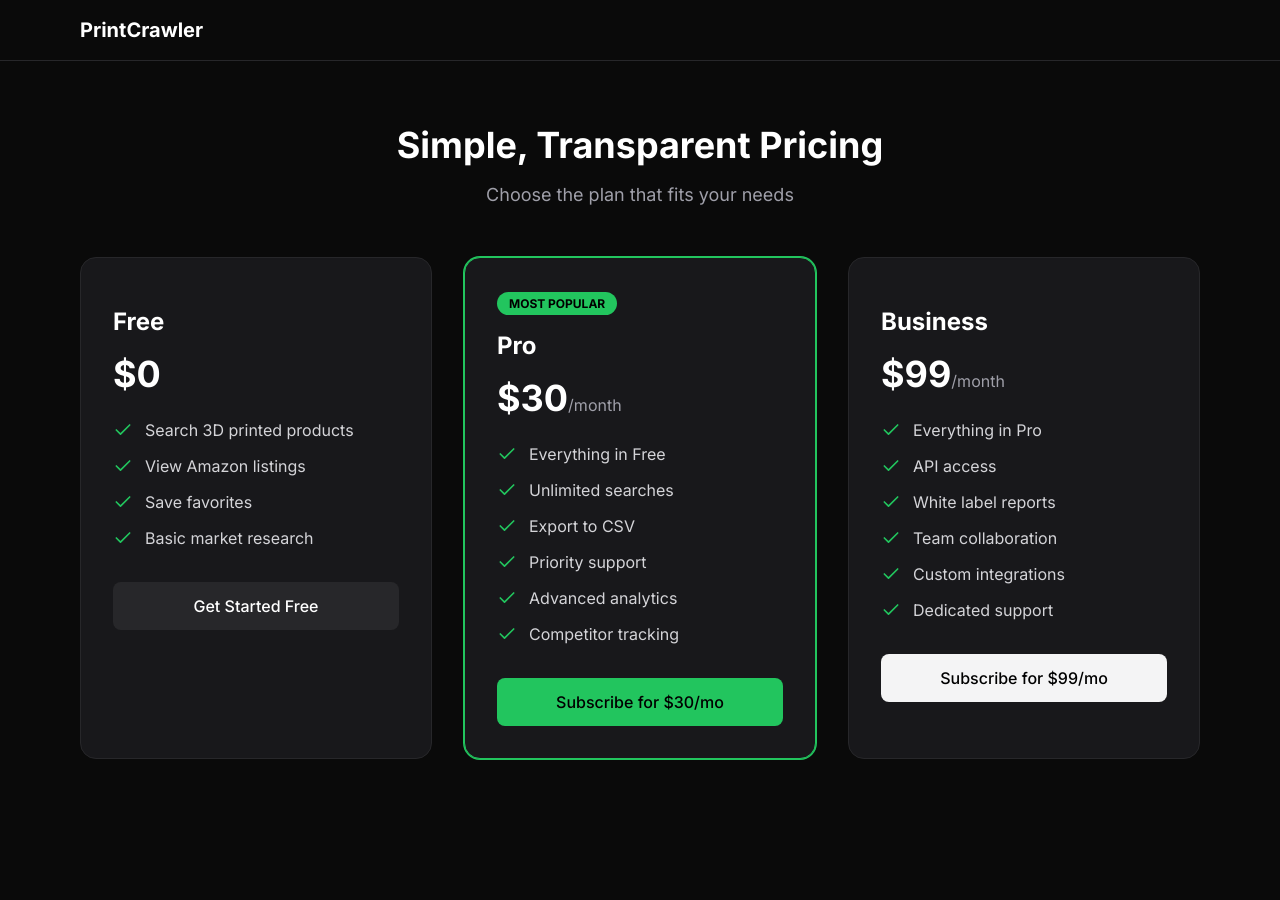
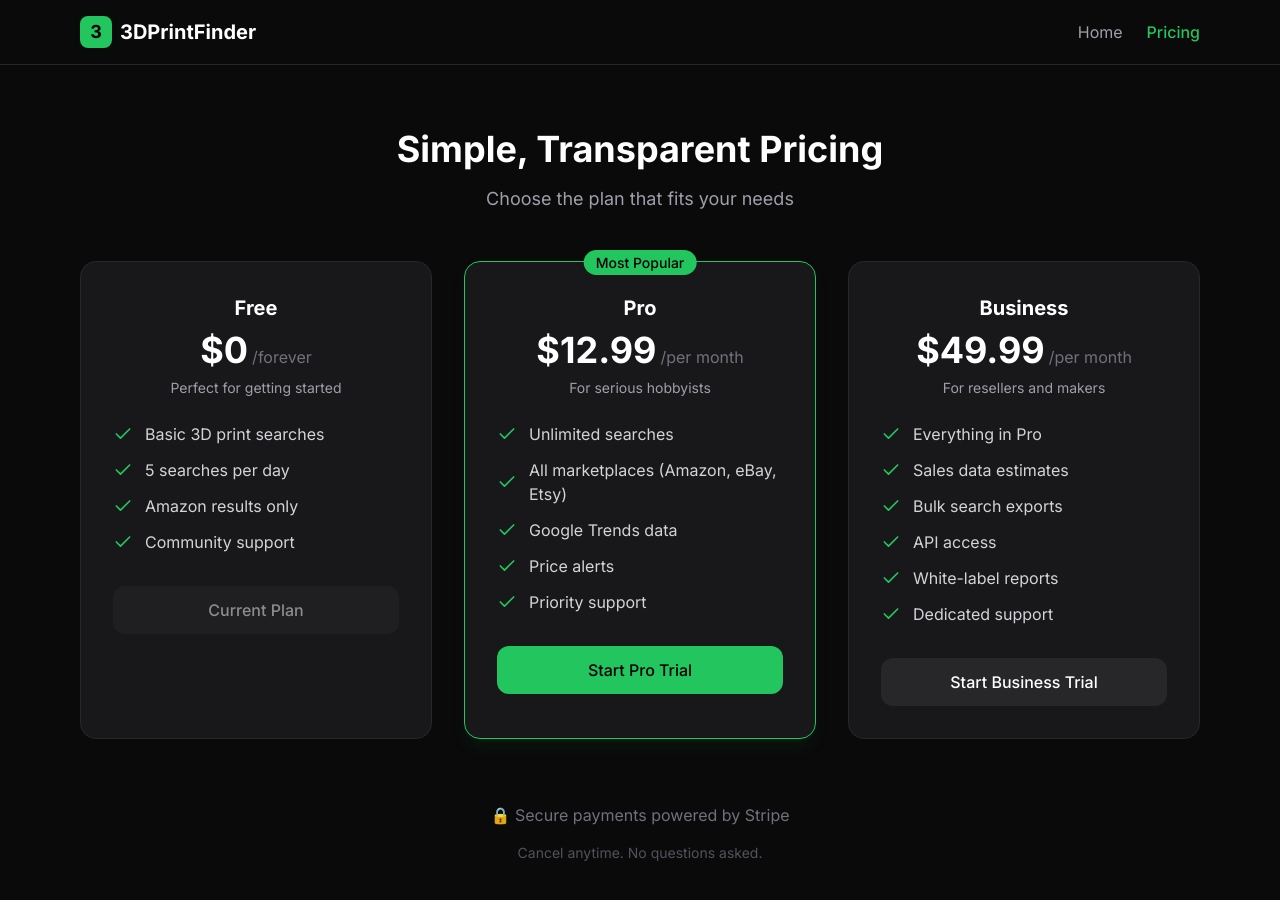
Before and after one commit to agent1ppw-ship-it/3dprintfinder, a Next.js app: page /pricing in a window 1280 px wide. Shown: the top 900 px of the page. Before the commit the page ends 823 px from the top, so only its background shows below. Built offline with nearby package versions, Linux system fonts and the light colour scheme; no server answers.

Commit message:
Add Stripe payment integration

```diff
--- /dev/null
+++ b/src/app/api/checkout/route.ts
@@ -0,0 +1,46 @@
+import { NextRequest, NextResponse } from "next/server";
+import Stripe from "stripe";
+
+const stripe = new Stripe(process.env.STRIPE_SECRET_KEY || "", {
+  apiVersion: "2023-10-16",
+});
+
+const PRICES = {
+  free: { name: "Free", price: 0, priceId: null },
+  pro: { name: "Pro", price: 12.99, priceId: process.env.STRIPE_PRO_PRICE_ID },
+  business: { name: "Business", price: 49.99, priceId: process.env.STRIPE_BUSINESS_PRICE_ID },
+};
+
+export async function POST(request: NextRequest) {
+  try {
+    const { plan } = await request.json();
+    const planData = PRICES[plan as keyof typeof PRICES];
+
+    if (!planData || !planData.priceId) {
+      return NextResponse.json({ error: "Invalid plan" }, { status: 400 });
+    }
+
+    // Create Stripe checkout session
+    const session = await stripe.checkout.sessions.create({
+      mode: "subscription",
+      payment_method_types: ["card"],
+      line_items: [
+        {
+          price: planData.priceId,
+          quantity: 1,
+        },
+      ],
+      success_url: `${process.env.NEXT_PUBLIC_URL || "http://localhost:3000"}/pricing?success=true&plan=${plan}`,
+      cancel_url: `${process.env.NEXT_PUBLIC_URL || "http://localhost:3000"}/pricing?canceled=true`,
+      allow_promotion_codes: true,
+      metadata: {
+        plan,
+      },
+    });
+
+    return NextResponse.json({ url: session.url });
+  } catch (error) {
+    console.error("Stripe error:", error);
+    return NextResponse.json({ error: "Failed to create checkout session" }, { status: 500 });
+  }
+}
--- a/src/app/pricing/page.tsx
+++ b/src/app/pricing/page.tsx
@@ -1,165 +1,202 @@
 "use client";
 
 import { useState } from "react";
-import { useRouter } from "next/navigation";
-import { useAuth } from "@/lib/auth-context";
-import { Loader2, Check } from "lucide-react";
+import { Check, Loader2 } from "lucide-react";
 
 export default function PricingPage() {
-  const { user, loading } = useAuth();
-  const router = useRouter();
-  const [processing, setProcessing] = useState<string | null>(null);
+  const [loading, setLoading] = useState<string | null>(null);
+  const [success, setSuccess] = useState(false);
+  const [canceled, setCanceled] = useState(false);
 
-  const handleSubscribe = async (priceId: string) => {
-    if (!user) {
-      router.push("/login");
-      return;
-    }
-
-    if (!priceId) {
-      router.push("/dashboard");
-      return;
-    }
-
-    setProcessing(priceId);
-
+  const handleSubscribe = async (plan: string) => {
+    setLoading(plan);
     try {
-      // Call API to create checkout session
-      const res = await fetch("/api/create-checkout-session", {
+      const res = await fetch("/api/checkout", {
         method: "POST",
         headers: { "Content-Type": "application/json" },
-        body: JSON.stringify({ priceId, userId: user.id }),
+        body: JSON.stringify({ plan }),
       });
-
       const data = await res.json();
-
       if (data.url) {
         window.location.href = data.url;
-      } else if (data.error) {
-        alert("Stripe is not configured. Please contact support or try again later.");
       } else {
-        alert("Unable to create checkout session. Please try again.");
+        alert("Failed to start checkout. Please try again.");
       }
     } catch (error) {
       console.error("Checkout error:", error);
       alert("Something went wrong. Please try again.");
     } finally {
-      setProcessing(null);
+      setLoading(null);
     }
   };
+
+  // Check for success/canceled in URL
+  if (typeof window !== "undefined") {
+    const params = new URLSearchParams(window.location.search);
+    if (params.get("success") === "true" && !success) {
+      setSuccess(true);
+    }
+    if (params.get("canceled") === "true" && !canceled) {
+      setCanceled(true);
+    }
+  }
 
   const plans = [
     {
       name: "Free",
-      price: 0,
-      priceId: "",
+      price: "$0",
+      period: "forever",
+      description: "Perfect for getting started",
       features: [
-        "Search 3D printed products",
-        "View Amazon listings",
-        "Save favorites",
-        "Basic market research",
+        "Basic 3D print searches",
+        "5 searches per day",
+        "Amazon results only",
+        "Community support",
       ],
+      cta: "Get Started",
+      popular: false,
     },
     {
       name: "Pro",
-      price: 30,
-      priceId: "price_pro_monthly",
+      price: "$12.99",
+      period: "per month",
+      description: "For serious hobbyists",
       features: [
-        "Everything in Free",
         "Unlimited searches",
-        "Export to CSV",
+        "All marketplaces (Amazon, eBay, Etsy)",
+        "Google Trends data",
+        "Price alerts",
         "Priority support",
-        "Advanced analytics",
-        "Competitor tracking",
       ],
+      cta: "Start Pro Trial",
+      popular: true,
     },
     {
       name: "Business",
-      price: 99,
-      priceId: "price_business_monthly",
+      price: "$49.99",
+      period: "per month",
+      description: "For resellers and makers",
       features: [
         "Everything in Pro",
+        "Sales data estimates",
+        "Bulk search exports",
         "API access",
-        "White label reports",
-        "Team collaboration",
-        "Custom integrations",
+        "White-label reports",
         "Dedicated support",
       ],
+      cta: "Start Business Trial",
+      popular: false,
     },
   ];
 
-  if (loading) {
-    return (
-      <div className="min-h-screen flex items-center justify-center">
-        <Loader2 className="w-8 h-8 text-[#22c55e] animate-spin" />
-      </div>
-    );
-  }
-
   return (
-    <div className="min-h-screen bg-[#0a0a0a]">
+    <div className="min-h-screen bg-[#0a0a0a] text-white">
+      {/* Header */}
       <header className="border-b border-zinc-800">
         <div className="max-w-6xl mx-auto px-4 py-4 flex items-center justify-between">
-          <button onClick={() => router.push("/dashboard")} className="font-bold text-xl">
-            PrintCrawler
-          </button>
+          <a href="/" className="flex items-center gap-2">
+            <div className="w-8 h-8 bg-[#22c55e] rounded-lg flex items-center justify-center">
+              <span className="text-black font-bold text-lg">3</span>
+            </div>
+            <span className="font-bold text-xl">3DPrintFinder</span>
+          </a>
+          <nav className="flex items-center gap-6">
+            <a href="/" className="text-zinc-400 hover:text-white transition">Home</a>
+            <a href="/pricing" className="text-[#22c55e] font-medium">Pricing</a>
+          </nav>
         </div>
       </header>
 
       <main className="max-w-6xl mx-auto px-4 py-16">
+        {/* Success Message */}
+        {success && (
+          <div className="bg-green-900/30 border border-green-500 rounded-xl p-6 mb-8 text-center">
+            <h2 className="text-2xl font-bold text-green-400 mb-2">Welcome to 3DPrintFinder Pro!</h2>
+            <p className="text-zinc-300">Your subscription is now active. Enjoy unlimited searches!</p>
+          </div>
+        )}
+
+        {/* Canceled Message */}
+        {canceled && (
+          <div className="bg-yellow-900/30 border border-yellow-500 rounded-xl p-6 mb-8 text-center">
+            <p className="text-yellow-400">Checkout was canceled. No charges were made.</p>
+          </div>
+        )}
+
+        {/* Title */}
         <div className="text-center mb-12">
           <h1 className="text-4xl font-bold mb-4">Simple, Transparent Pricing</h1>
           <p className="text-zinc-400 text-lg">Choose the plan that fits your needs</p>
         </div>
 
+        {/* Pricing Cards */}
         <div className="grid md:grid-cols-3 gap-8">
           {plans.map((plan) => (
             <div
               key={plan.name}
-              className={`bg-zinc-900 border rounded-2xl p-8 ${
-                plan.name === "Pro" ? "border-[#22c55e] ring-1 ring-[#22c55e]" : "border-zinc-800"
+              className={`relative bg-zinc-900 border rounded-2xl p-8 ${
+                plan.popular
+                  ? "border-[#22c55e] shadow-lg shadow-green-900/20"
+                  : "border-zinc-800"
               }`}
             >
-              {plan.name === "Pro" && (
-                <span className="bg-[#22c55e] text-black text-xs font-bold px-3 py-1 rounded-full">
-                  MOST POPULAR
-                </span>
+              {plan.popular && (
+                <div className="absolute -top-3 left-1/2 -translate-x-1/2">
+                  <span className="bg-[#22c55e] text-black text-sm font-medium px-3 py-1 rounded-full">
+                    Most Popular
+                  </span>
+                </div>
               )}
-              <h2 className="text-2xl font-bold mt-4">{plan.name}</h2>
-              <div className="mt-4 mb-6">
-                <span className="text-4xl font-bold">${plan.price}</span>
-                {plan.price > 0 && <span className="text-zinc-400">/month</span>}
+
+              <div className="text-center mb-6">
+                <h3 className="text-xl font-bold mb-2">{plan.name}</h3>
+                <div className="flex items-baseline justify-center gap-1">
+                  <span className="text-4xl font-bold">{plan.price}</span>
+                  <span className="text-zinc-500">/{plan.period}</span>
+                </div>
+                <p className="text-zinc-400 text-sm mt-2">{plan.description}</p>
               </div>
+
               <ul className="space-y-3 mb-8">
                 {plan.features.map((feature) => (
                   <li key={feature} className="flex items-center gap-3 text-zinc-300">
-                    <Check className="w-5 h-5 text-[#22c55e]" />
+                    <Check className="w-5 h-5 text-[#22c55e] flex-shrink-0" />
                     {feature}
                   </li>
                 ))}
               </ul>
+
               <button
-                onClick={() => handleSubscribe(plan.priceId)}
-                disabled={processing === plan.priceId || plan.price === 0}
-                className={`w-full py-3 px-6 rounded-lg font-medium transition ${
-                  plan.price === 0
-                    ? "bg-zinc-800 text-white hover:bg-zinc-700"
-                    : plan.name === "Pro"
+                onClick={() => handleSubscribe(plan.name.toLowerCase())}
+                disabled={loading === plan.name.toLowerCase() || plan.price === "$0"}
+                className={`w-full py-3 rounded-xl font-medium transition ${
+                  plan.popular
                     ? "bg-[#22c55e] text-black hover:bg-[#16a34a]"
-                    : "bg-zinc-100 text-black hover:bg-white"
-                } disabled:opacity50`}
+                    : "bg-zinc-800 text-white hover:bg-zinc-700"
+                } disabled:opacity-50 disabled:cursor-not-allowed flex items-center justify-center gap-2`}
               >
-                {processing === plan.priceId ? (
-                  <Loader2 className="w-5 h-5 animate-spin mx-auto" />
-                ) : plan.price === 0 ? (
-                  "Get Started Free"
+                {loading === plan.name.toLowerCase() ? (
+                  <>
+                    <Loader2 className="w-5 h-5 animate-spin" />
+                    Processing...
+                  </>
+                ) : plan.price === "$0" ? (
+                  "Current Plan"
                 ) : (
-                  `Subscribe for $${plan.price}/mo`
+                  plan.cta
                 )}
               </button>
             </div>
           ))}
         </div>
+
+        {/* Trust badges */}
+        <div className="mt-16 text-center">
+          <p className="text-zinc-500 mb-4">🔒 Secure payments powered by Stripe</p>
+          <p className="text-zinc-600 text-sm">
+            Cancel anytime. No questions asked.
+          </p>
+        </div>
       </main>
     </div>
   );
--- /dev/null
+++ b/src/types/stripe.d.ts
@@ -0,0 +1,13 @@
+// Stripe types
+export {};
+declare global {
+  namespace NodeJS {
+    interface ProcessEnv {
+      STRIPE_SECRET_KEY?: string;
+      STRIPE_PUBLISHABLE_KEY?: string;
+      STRIPE_PRO_PRICE_ID?: string;
+      STRIPE_BUSINESS_PRICE_ID?: string;
+      NEXT_PUBLIC_URL?: string;
+    }
+  }
+}
```
